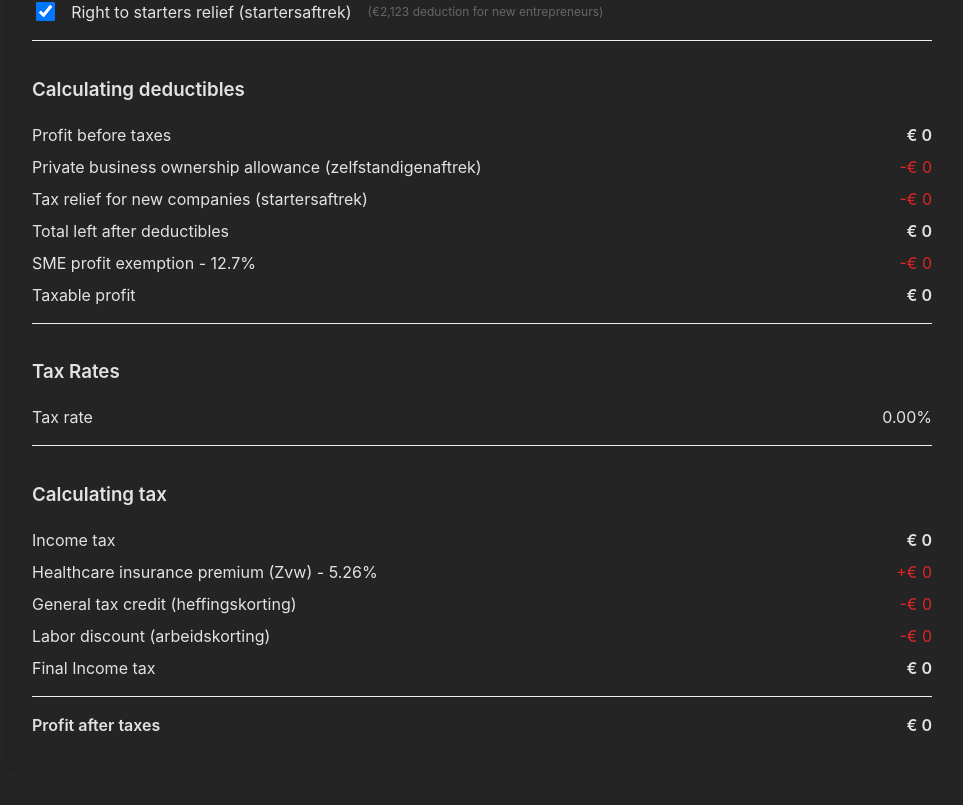
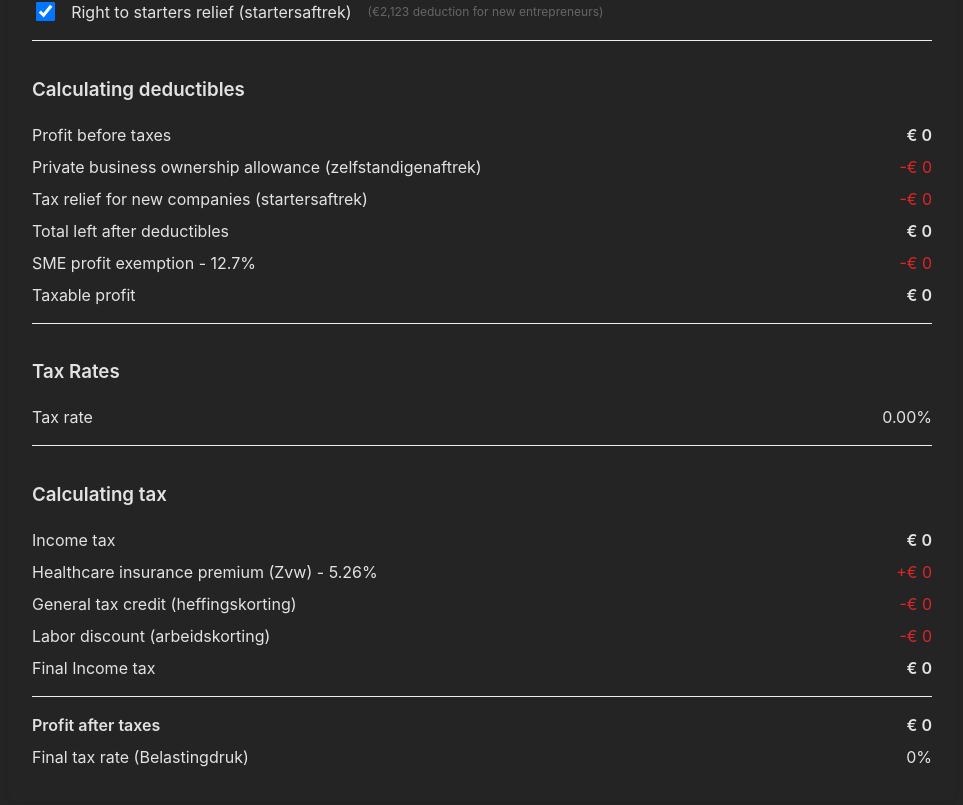
Before and after one commit to mo-hai/TaxTime, a React (Vite) app: page / in a window 1280 px wide. Shown: the part 367-1172 px from the top of the page, without its empty margins (158-1121 px from the left). Before the commit the page ends 1144 px from the top, so only its background shows below. Built offline with nearby package versions, Linux system fonts and the light colour scheme.

Commit message:
Fix finalProfit, add finalTaxRate

```diff
--- a/src/components/CalculationSection.jsx
+++ b/src/components/CalculationSection.jsx
@@ -57,7 +57,8 @@ const ProfitCalculator = () => {
     }
 
     const finalTax = Math.max(incomeTax - generalTaxCredit - laborDiscount, 0);
-    const finalProfit = taxableProfit - finalTax;
+    const finalTaxRate = taxableProfit > 0 ? (finalTax / taxableProfit * 100).toFixed(1) : 0;
+    const finalProfit = turnoverNum - finalTax;
 
     return {
       profitBeforeTax,
@@ -74,6 +75,7 @@ const ProfitCalculator = () => {
       generalTaxCredit,
       laborDiscount,
       finalTax,
+      finalTaxRate,
       finalProfit
     };
   };
@@ -220,10 +222,14 @@ const ProfitCalculator = () => {
       </div>
 
       <div className="section">
-        <div className="result-row">
-          <span className="bold">Profit after taxes</span>
-          <span className="bold">{formatCurrency(values.finalProfit)}</span>
-        </div>
+          <div className="result-row">
+            <span className="bold">Profit after taxes</span>
+            <span className="bold">{formatCurrency(values.finalProfit)}</span>
+          </div>
+          <div className="result-row">
+            <span>Final tax rate (Belastingdruk)</span>
+            <span>{values.finalTaxRate}%</span>
+          </div>
       </div>
     </div>
   );
```
